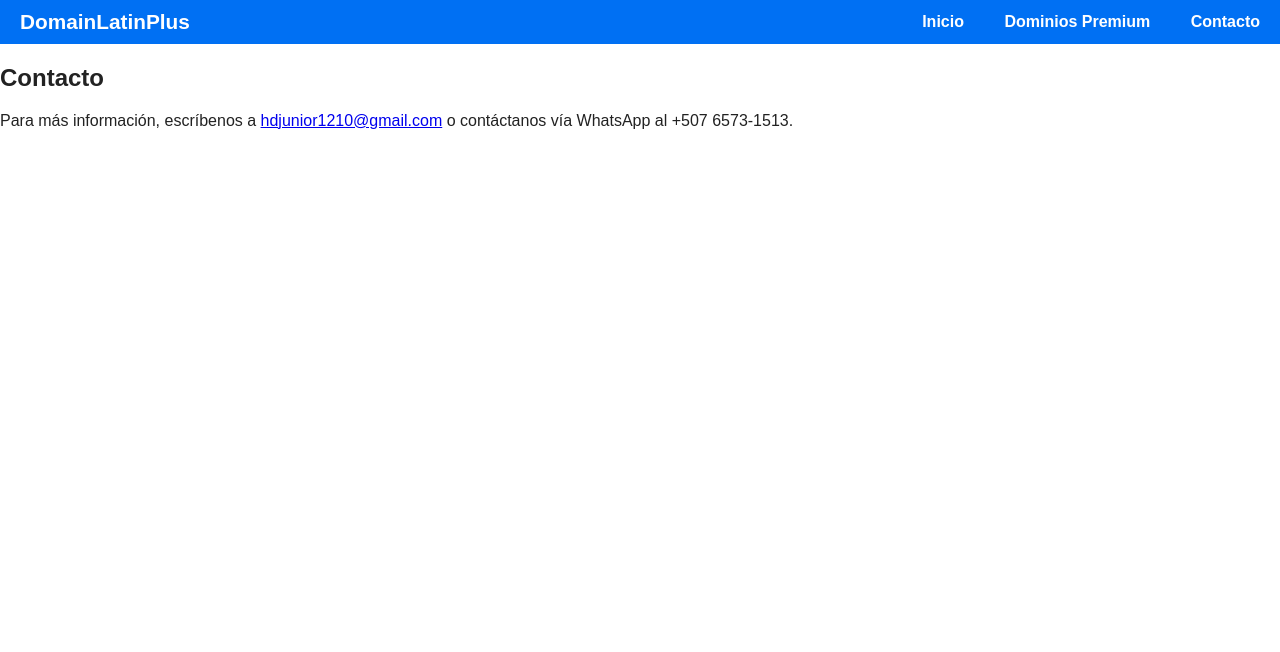
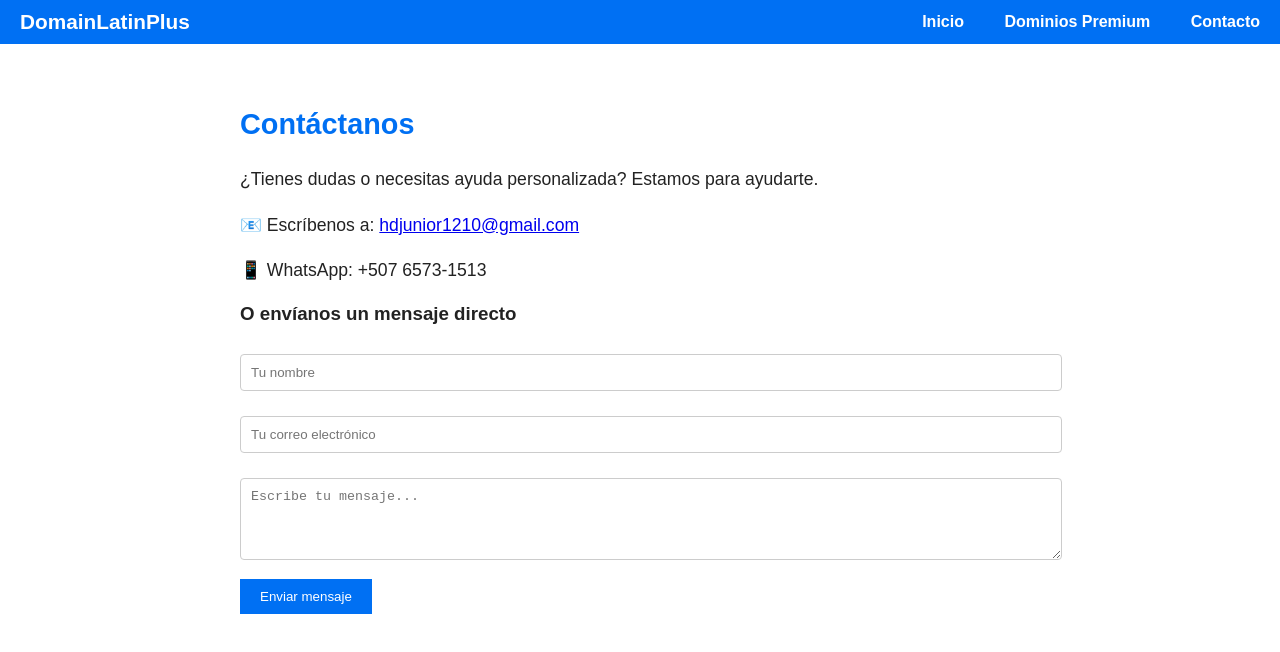
Before and after one commit to hdjunior0927/domainlatinplus-site, a plain HTML site: page contacto.html in a window 1280 px wide. Drawn offline with Linux system fonts and the light colour scheme.

Commit message:
Update contacto.html

```diff
--- a/contacto.html
+++ b/contacto.html
@@ -5,6 +5,41 @@
   <title>Contacto - DomainLatinPlus</title>
   <link rel="stylesheet" href="style.css" />
   <link rel="stylesheet" href="menu.css" />
+  <style>
+    .contact-section {
+      max-width: 800px;
+      margin: auto;
+      padding: 40px 20px;
+      font-family: Arial, sans-serif;
+    }
+    .contact-section h2 {
+      color: #0070f3;
+      font-size: 1.8em;
+    }
+    .contact-section p {
+      font-size: 1.1em;
+      line-height: 1.6;
+    }
+    .contact-form input,
+    .contact-form textarea {
+      width: 100%;
+      padding: 10px;
+      margin-top: 10px;
+      margin-bottom: 15px;
+      border: 1px solid #ccc;
+      border-radius: 4px;
+    }
+    .contact-form button {
+      background-color: #0070f3;
+      color: white;
+      padding: 10px 20px;
+      border: none;
+      cursor: pointer;
+    }
+    .contact-form button:hover {
+      background-color: #005bb5;
+    }
+  </style>
 </head>
 <body>
 
@@ -17,9 +52,21 @@
   </div>
 </nav>
 
-<section>
-  <h2>Contacto</h2>
-  <p>Para más información, escríbenos a <a href="mailto:hdjunior1210@gmail.com">hdjunior1210@gmail.com</a> o contáctanos vía WhatsApp al +507 6573-1513.</p>
+<section class="contact-section">
+  <h2>Contáctanos</h2>
+  <p>¿Tienes dudas o necesitas ayuda personalizada? Estamos para ayudarte.</p>
+  <p>📧 Escríbenos a: <a href="mailto:hdjunior1210@gmail.com">hdjunior1210@gmail.com</a></p>
+  <p>📱 WhatsApp: +507 6573-1513</p>
+
+  <h3>O envíanos un mensaje directo</h3>
+  <form class="contact-form" action="https://formsubmit.co/hdjunior1210@gmail.com" method="POST">
+    <input type="text" name="nombre" placeholder="Tu nombre" required>
+    <input type="email" name="correo" placeholder="Tu correo electrónico" required>
+    <textarea name="mensaje" placeholder="Escribe tu mensaje..." rows="4" required></textarea>
+    <input type="hidden" name="_captcha" value="false">
+    <input type="hidden" name="_next" value="https://domainlatinplus.com/gracias.html">
+    <button type="submit">Enviar mensaje</button>
+  </form>
 </section>
 
 </body>
```
